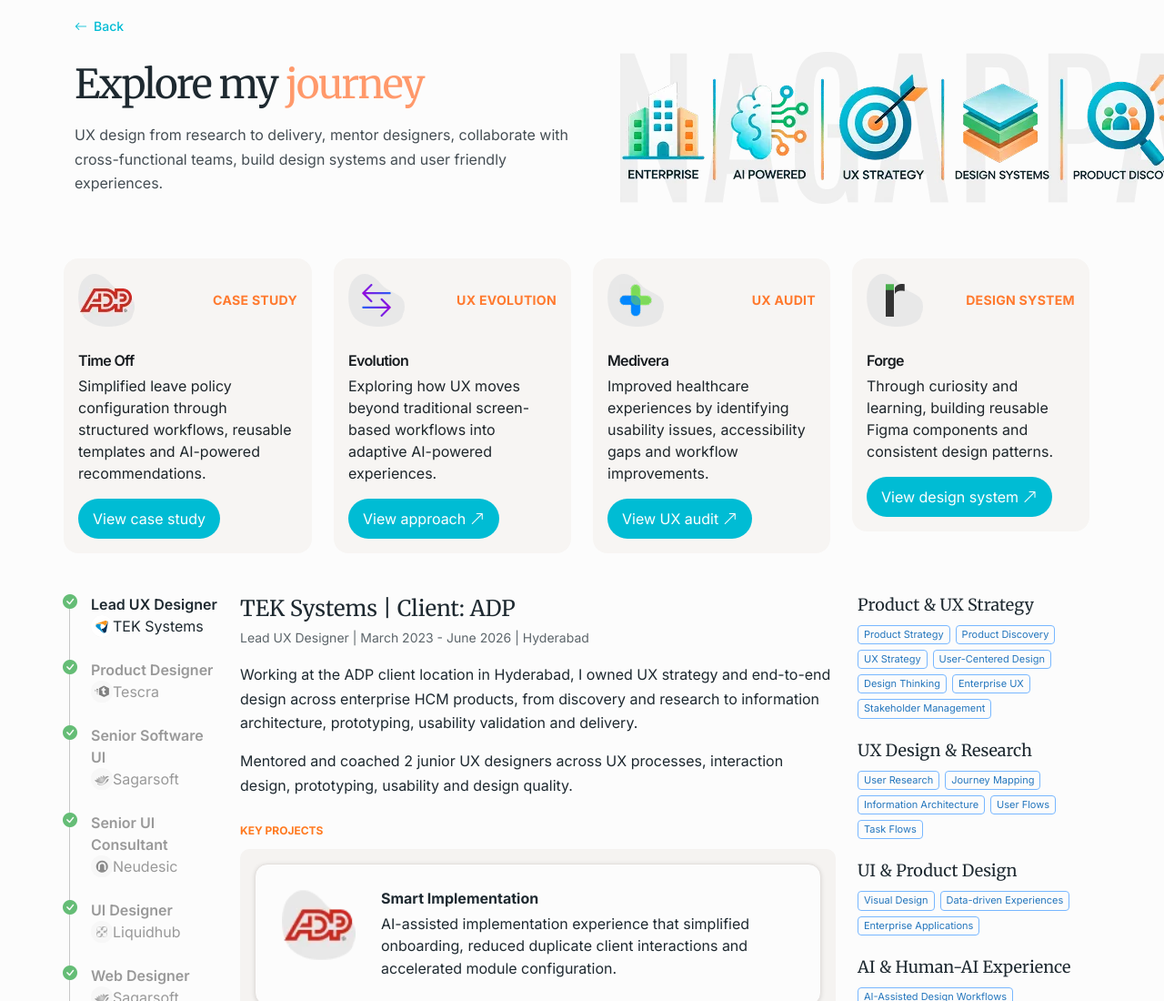
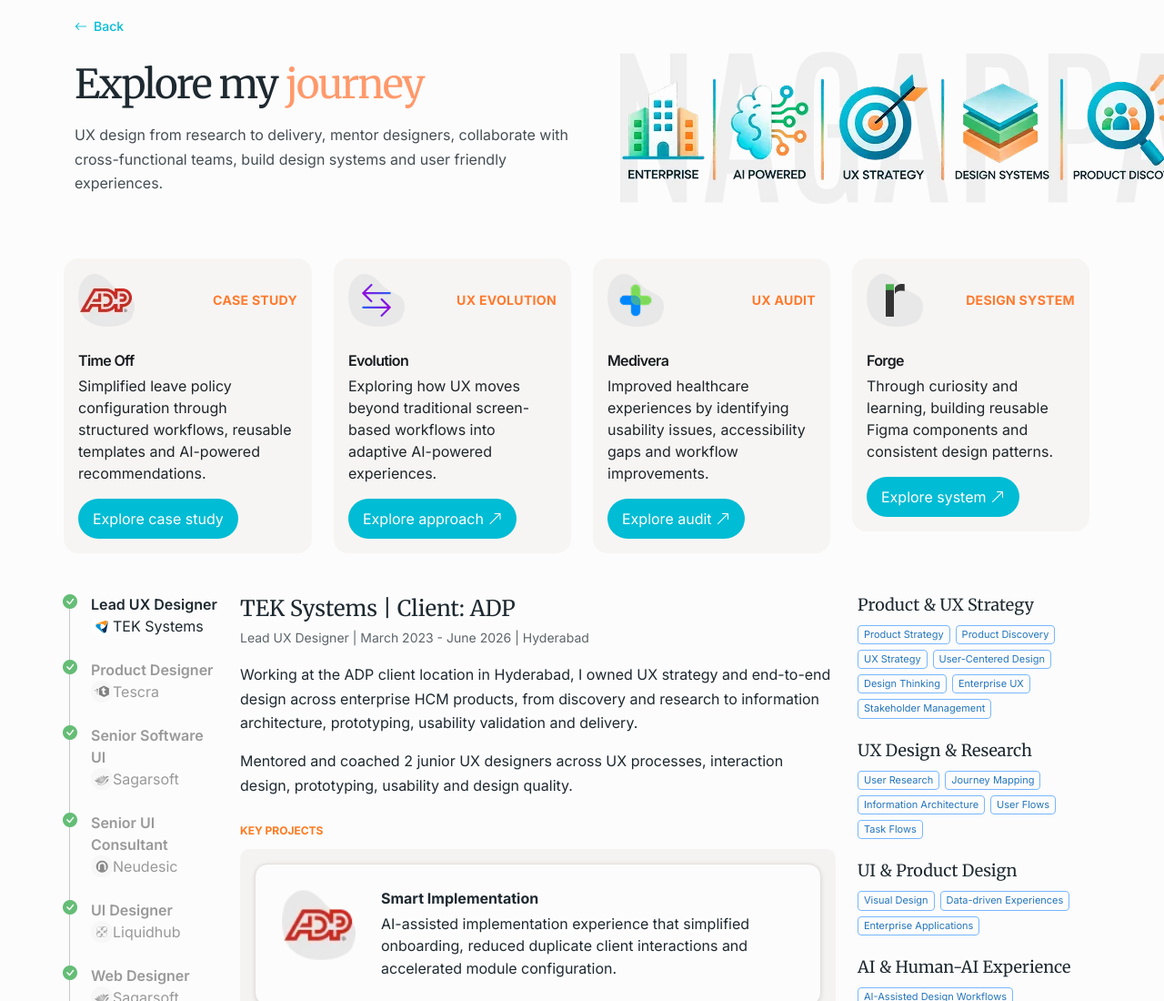
Before and after one commit to Ganapa/Portfolio, a plain HTML site: page my-journey.html in a window 1280 px wide. Shown: the top 1100 px of the page at 91% size. Drawn offline with nearby package versions, Linux system fonts and the light colour scheme.

Commit message:
updated the button link names

```diff
--- a/my-journey.html
+++ b/my-journey.html
@@ -127,7 +127,7 @@
             aria-controls="timeOffCaseStudy"
             title="View the Time Off case study"
           >
-            View case study
+            Explore case study
           </a>
         </article>
       </div>
@@ -147,7 +147,7 @@
             <p>Exploring how UX moves beyond traditional screen-based workflows into adaptive AI-powered experiences.</p>
           </div>
 
-          <a href="https://www.figma.com/make/590ukvQriCTNpijYt0cjLL/Napa-UX-Evolution?code-node-id=0-9&p=f&fullscreen=1&preview-route=%2Fprocess" target="_blank" class="journey-button mt-3" title="View the UX Evolution approach">View approach <i class="bi bi-arrow-up-right" aria-hidden="true"></i></a>
+          <a href="https://www.figma.com/make/590ukvQriCTNpijYt0cjLL/Napa-UX-Evolution?code-node-id=0-9&p=f&fullscreen=1&preview-route=%2Fprocess" target="_blank" class="journey-button mt-3" title="View the UX Evolution approach">Explore approach <i class="bi bi-arrow-up-right" aria-hidden="true"></i></a>
         </article>
       </div>
 
@@ -165,7 +165,7 @@
             <p>Improved healthcare experiences by identifying usability issues, accessibility gaps and workflow improvements.</p>
           </div>
 
-          <a href="https://drive.google.com/file/d/1SvUVv20p1P5iwHuNJcsy0l0N3zMYmD-i/view?usp=drive_link" target="_blank" rel="noopener noreferrer" class="journey-button mt-3" title="View the Medivera UX audit in Google Drive">View UX audit <i class="bi bi-arrow-up-right" aria-hidden="true"></i></a>
+          <a href="https://drive.google.com/file/d/1SvUVv20p1P5iwHuNJcsy0l0N3zMYmD-i/view?usp=drive_link" target="_blank" rel="noopener noreferrer" class="journey-button mt-3" title="View the Medivera UX audit in Google Drive">Explore audit <i class="bi bi-arrow-up-right" aria-hidden="true"></i></a>
         </article>
       </div>
 
@@ -183,7 +183,7 @@
             <p>Through curiosity and learning, building reusable Figma components and consistent design patterns.</p>
           </div>
 
-          <a href="https://www.figma.com/proto/FPwwTJM8aM257fEnIP8kyF/Napa?node-id=1907-34249&p=f&t=gcSmTDrd9yEohL0k-1&scaling=min-zoom&content-scaling=fixed&page-id=1158%3A7864&starting-point-node-id=1907%3A34249" target="_blank" class="journey-button mt-3" title="View the Forge design system">View design system <i class="bi bi-arrow-up-right" aria-hidden="true"></i> </a>
+          <a href="https://www.figma.com/proto/FPwwTJM8aM257fEnIP8kyF/Napa?node-id=1907-34249&p=f&t=gcSmTDrd9yEohL0k-1&scaling=min-zoom&content-scaling=fixed&page-id=1158%3A7864&starting-point-node-id=1907%3A34249" target="_blank" class="journey-button mt-3" title="View the Forge design system">Explore system <i class="bi bi-arrow-up-right" aria-hidden="true"></i> </a>
         </article>
       </div>
     </div>
```
